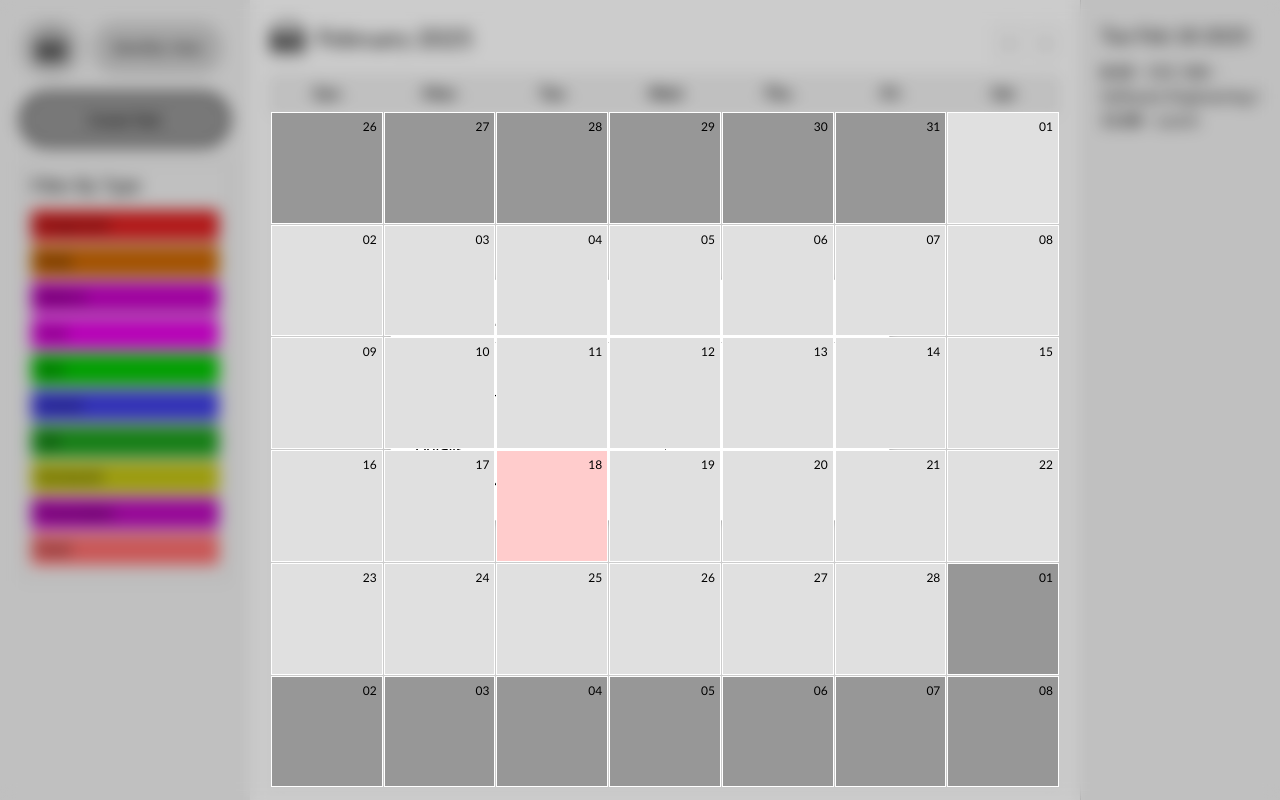
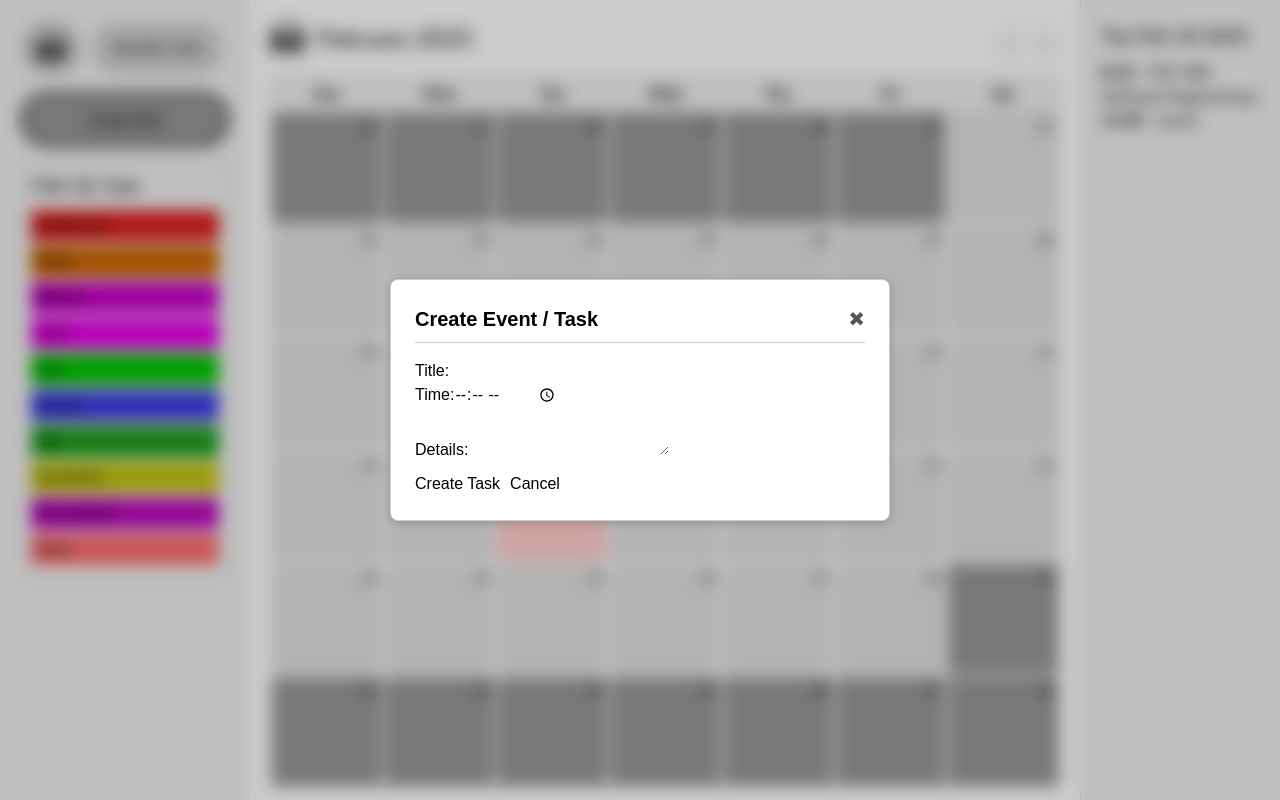
Before and after one commit to siyche/Team-Hamburger, a React (Vite) app in the folder packages/react-frontend/: page / in a window 1280 px wide. Both pictures are taken after a click on the button "Create Task". Built offline with nearby package versions, Linux system fonts and the light colour scheme.

Commit message:
Enhance modal overlay styling to ensure proper display above other content -> need to edit taskform and set up calls to backend

```diff
--- a/packages/react-frontend/src/styles/Modal.css
+++ b/packages/react-frontend/src/styles/Modal.css
@@ -3,15 +3,15 @@
 /* Overlay that covers the entire viewport */
 .modal-overlay {
     position: fixed;
-    inset: 0; /* top: 0; right: 0; bottom: 0; left: 0; */
+    inset: 0;
     display: flex;
     justify-content: center;
     align-items: center;
     background-color: rgba(0, 0, 0, 0.2);
     backdrop-filter: blur(8px);
+    z-index: 10000; /* Ensure it overlays other content */
   }
 
-  /* The modal window content */
   .modal-content {
     padding: 24px;
     border-radius: 8px;
```
